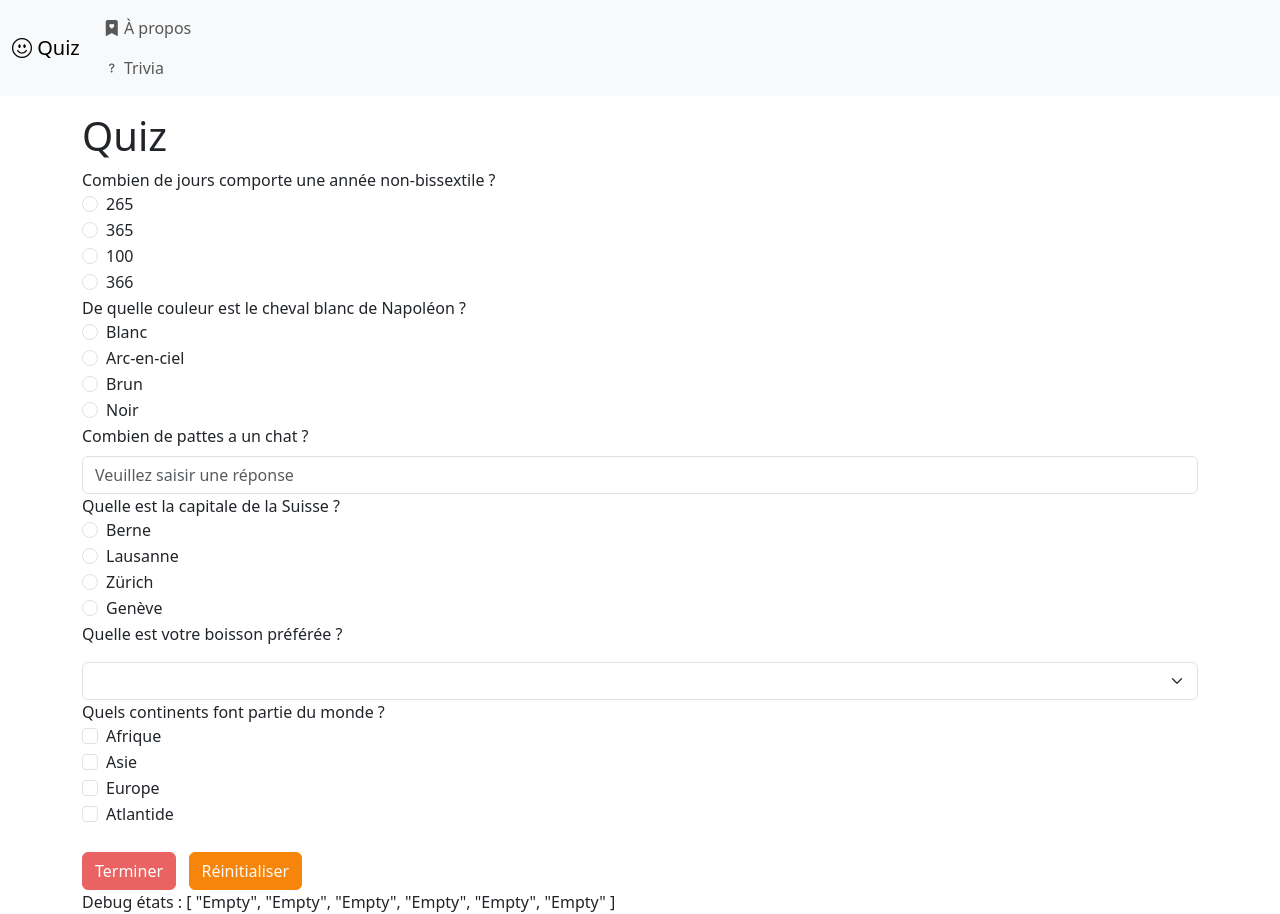
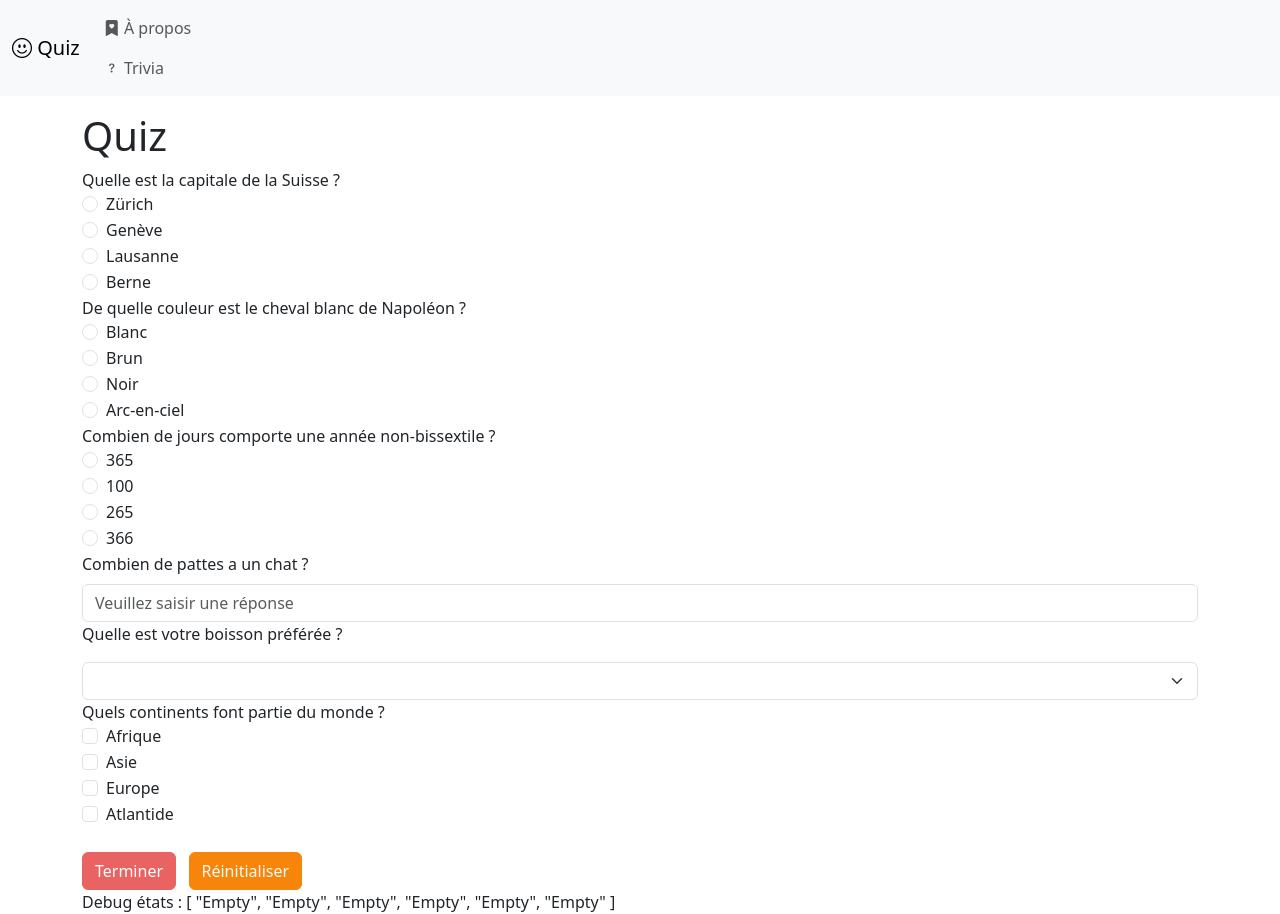
Before and after one commit to hepl-bs21inf5/sem07-project-emiliewermelinger, a Vue app: page / in a window 1280 px wide. Built offline with nearby package versions, Linux system fonts and the light colour scheme.

Commit message:
options/questionsaléatoires

```diff
--- a/src/components/QuestionRadio.vue
+++ b/src/components/QuestionRadio.vue
@@ -1,8 +1,8 @@
 <script setup lang="ts">
-  import { ref,watch, type PropType } from "vue";
+import { ref, watch, type PropType, onMounted } from 'vue'
 import { QuestionState } from '@/utils/models'
 
-  const model = defineModel<QuestionState>();
+const model = defineModel<QuestionState>()
 const props = defineProps({
   id: { type: String, required: true },
   text: { type: String, required: true },
@@ -10,38 +10,60 @@
     type: Array as PropType<Array<{ value: string; text: string }>>,
     required: true,
   },
-    answerDetail:{type: String, default:"Aucune information complémentaire"},
-    answer:{type: String,required: true,}
-  });
+  answerDetail: { type: String, default: 'Aucune information complémentaire' },
+  answer: { type: String, required: true },
+})
 
-  const value= ref<string| null>(null)
+const value = ref<string | null>(null)
+const shuffledOptions = ref<Array<{ value: string; text: string }>>([])
 
-  watch(  //si la réponse est juste., cela deviendra Correct et sinon Wrong -> seulement si l'état de la question est Submit
+// la fonction shuffleOptions prend un tableau d'options et les mélange aléatoirement
+const shuffleOptions = (array: Array<{ value: string; text: string }>) => {
+  let currentIndex = array.length,
+    randomIndex,
+    temporaryValue
+  while (currentIndex !== 0) {
+    randomIndex = Math.floor(Math.random() * currentIndex)
+    currentIndex -= 1
+    temporaryValue = array[currentIndex]
+    array[currentIndex] = array[randomIndex]
+    array[randomIndex] = temporaryValue
+  }
+  return array
+}
+// Applique le mélange des options lors du montage
+onMounted(() => {
+  shuffledOptions.value = shuffleOptions([...props.options])
+})
+
+watch(
+  //si la réponse est juste., cela deviendra Correct et sinon Wrong -> seulement si l'état de la question est Submit
   model,
   (newModel) => {
     if (newModel === QuestionState.Submit) {
       model.value = value.value === props.answer ? QuestionState.Correct : QuestionState.Wrong
-    }else if (newModel === QuestionState.Empty) {
+    } else if (newModel === QuestionState.Empty) {
       value.value = null
     }
   },
-);
-  watch( //permet de mettre à jour la valeur, si null -> empty, sinon Fill
+)
+watch(
+  //permet de mettre à jour la valeur, si null -> empty, sinon Fill
   value,
-    (newValue)=>{
-      if (newValue===null){
+  (newValue) => {
+    if (newValue === null) {
       model.value = QuestionState.Empty
-      }else{
+    } else {
       model.value = QuestionState.Fill
     }
   },
-    {immediate: true},
+  { immediate: true },
 )
 </script>
 
 <template>
   {{ props.text }}
-  <div v-for="option in props.options" :key="option.value" class="form-check">
+  <div v-for="option in shuffledOptions" :key="option.value" class="form-check">
     <input
       :id="`${props.id}-${option.value}`"
       v-model="value"
@@ -52,19 +74,16 @@
       :disabled="
         model === QuestionState.Submit ||
         model === QuestionState.Correct ||
-        model === QuestionState.Wrong"
+        model === QuestionState.Wrong
+      "
     />
     <label class="form-check-label" :for="`${props.id}-${option.value}`">
       {{ option.text }}
     </label>
   </div>
-  <div
-    v-if="model === QuestionState.Correct || model === QuestionState.Wrong"
-  >
+  <div v-if="model === QuestionState.Correct || model === QuestionState.Wrong">
     <p v-if="model === QuestionState.Correct" class="text-success">Juste !</p>
-    <p v-else class="text-danger">
-      Faux ! La réponse était : {{ props.answer }}
-    </p>
+    <p v-else class="text-danger">Faux ! La réponse était : {{ props.answer }}</p>
     <p class="blockquote-footer">{{ props.answerDetail }}</p>
   </div>
 </template>
--- a/src/components/QuizForm.vue
+++ b/src/components/QuizForm.vue
@@ -4,8 +4,9 @@ import QuestionCheckbox from './QuestionCheckbox.vue'
 import QuestionSelect from './QuestionSelect.vue'
 import QuestionText from './QuestionText.vue'
 import { QuestionState } from '@/utils/models'
-import { computed, ref } from 'vue'
+import { computed, ref, onMounted } from 'vue'
 
+const questionIndices= ref([0, 1, 2]);
 
 
 const filled = computed<boolean>(
@@ -34,11 +35,34 @@ function submit(event: Event): void {
   event.preventDefault()
   questionStates.value = questionStates.value.map(() => QuestionState.Submit)
 }
+
+// Fonction pour mélanger aléatoirement les questions
+const shuffleQuestions = (array:number[]):number[] => {
+  let currentIndex = array.length,
+    randomIndex,
+    temporaryValue
+  while (currentIndex !== 0) {
+    randomIndex = Math.floor(Math.random() * currentIndex)
+    currentIndex -= 1
+    temporaryValue = array[currentIndex]
+    array[currentIndex] = array[randomIndex]
+    array[randomIndex] = temporaryValue
+  }
+  return array
+}
+
+onMounted(() => {
+  questionIndices.value = shuffleQuestions([...questionIndices.value]);
+});
+
 </script>
 
 <template>
   <form @submit="submit">
+    <div v-for="index in questionIndices" :key="index">
+      <!-- Question Radio -->
       <QuestionRadio
+        v-if="index===0"
         id="année"
         v-model="questionStates[0]"
         answer="365"
@@ -51,6 +75,7 @@ function submit(event: Event): void {
         ]"
       />
     <QuestionRadio
+      v-if="index===1"
       id="chevalBlanc"
       v-model="questionStates[1]"
       answer="blanc"
@@ -62,19 +87,10 @@ function submit(event: Event): void {
         { value: 'noir', text: 'Noir' },
       ]"
     />
-
-    <QuestionText
-      id="chat"
+    <QuestionRadio
+      v-if="index===2"
+      id="capitale"
       v-model="questionStates[2]"
-      answer="['4','quatre']"
-      text="Combien de pattes a un chat ?"
-      answer-detail="Le chat est un mammifère quadrupède."
-
-    />
-
-    <QuestionRadio
-      id="capitale"
-      v-model="questionStates[3]"
       answer="Berne"
       text=" Quelle est la capitale de la Suisse ?"
       :options="[
@@ -84,6 +100,18 @@ function submit(event: Event): void {
         { value: 'Genève', text: 'Genève' },
       ]"
     />
+  </div>
+
+    <QuestionText
+      id="chat"
+      v-model="questionStates[3]"
+      answer="['4','quatre']"
+      text="Combien de pattes a un chat ?"
+      answer-detail="Le chat est un mammifère quadrupède."
+
+    />
+
+
     <QuestionSelect
       id="questionFavori"
       v-model="questionStates[4]"
```
Lines whose indentation alone changed are shown as unchanged.
